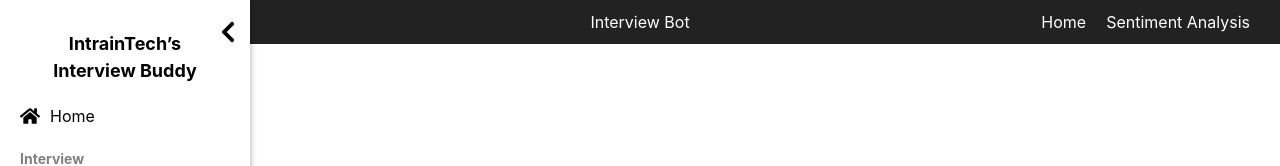
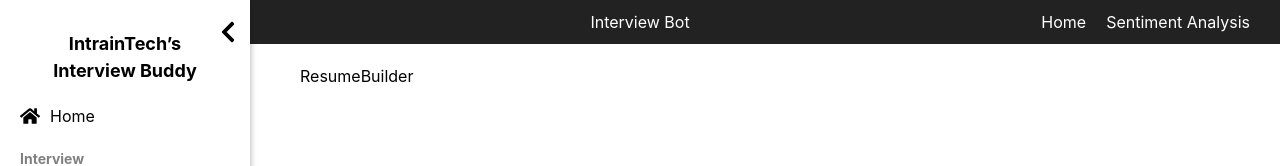
Before and after one commit to PriyanshITT/Interview-bot-v2, a React (Create React App) app in the folder my-spp/: page /resume-builder in a window 1280 px wide. Shown: the top 166 px of the page. Built offline with nearby package versions, Linux system fonts and the light colour scheme.

Commit message:
Changing

```diff
--- a/my-spp/src/App.js
+++ b/my-spp/src/App.js
@@ -11,6 +11,7 @@ import Start_General_Interview from "./pages/Start_General_Interview";
 import JobDescriptionBasedInterview from "./pages/JobDescriptionBasedInterview";
 import JobRoleBasedInterview from "./pages/JobRoleBasedInterview";
 import Training_session from "./pages/Training_session";
+import ResumeBuilder from "./pages/ResumeBuilder";
 
 const App = () => {
   const [isSidebarCollapsed, setIsSidebarCollapsed] = useState(false);
@@ -32,6 +33,8 @@ const App = () => {
             <Route path="/job-role-interview" element={<JobRoleBasedInterview />}/>
             <Route path="/job-description-interview" element={<JobDescriptionBasedInterview />}/>
             <Route path="/training-session" element={<Training_session />}/>
+            <Route path="/resume-builder" element={<ResumeBuilder />}/>
+
 
 
 
--- /dev/null
+++ b/my-spp/src/pages/ResumeBuilder.js
@@ -0,0 +1,7 @@
+import React from 'react'
+
+export default function ResumeBuilder() {
+  return (
+    <div>ResumeBuilder</div>
+  )
+}
```
Also changed, not shown: 1 other file (tests, documents, lock files or other folders).
